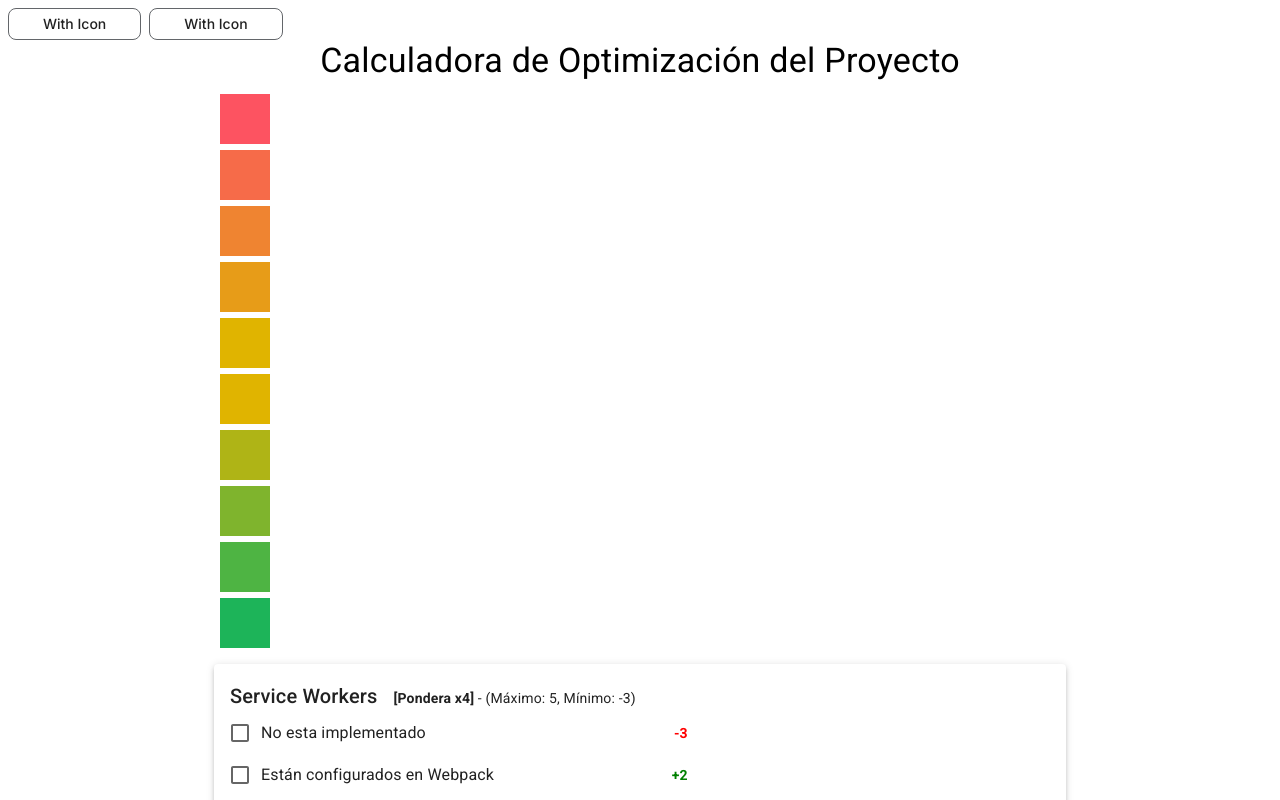
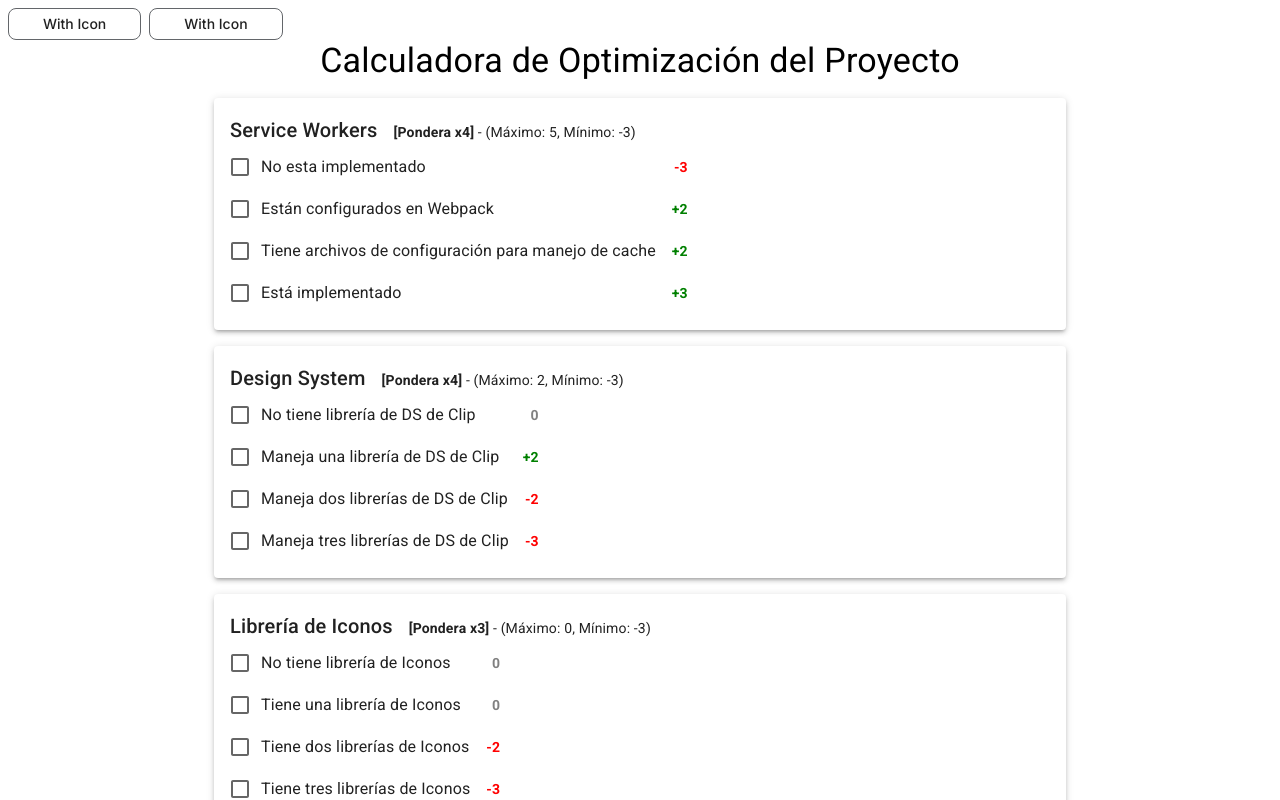
Before and after one commit to fernando-espinosa-clip/Score-Calculator, a React (Create React App) app: page / in a window 1280 px wide. Shown: the top 800 px of the page. Built offline with nearby package versions, Linux system fonts and the light colour scheme; some icons are missing.

Commit message:
remove colors demo

```diff
--- a/src/OptimizationCalculator.js
+++ b/src/OptimizationCalculator.js
@@ -59,7 +59,7 @@ export const options = {
 const criterios = [
   {
     categoria: "Service Workers",
-    importancia: 4,  // Muy importante
+    importancia: 4, // Muy importante
     maximo: 5,
     minimo: -3,
     aspectos: [
@@ -74,7 +74,7 @@ const criterios = [
   },
   {
     categoria: "Design System",
-    importancia: 4,  // Muy importante
+    importancia: 4, // Muy importante
     maximo: 2,
     minimo: -3,
     aspectos: [
@@ -369,17 +369,6 @@ const CalculadoraOptimizacion = () => {
       <Typography variant="h4" gutterBottom align="center">
         Calculadora de Optimización del Proyecto
       </Typography>
-      {scoreColors.map((color) => (
-        <Box
-          key={color}
-          sx={{
-            width: "50px",
-            height: "50px",
-            margin: "6px",
-            backgroundColor: color,
-          }}
-        />
-      ))}
       <Box>
         {criterios.map((criterio) => (
           <Paper elevation={3} key={criterio.categoria} sx={{ p: 2, my: 2 }}>
```
